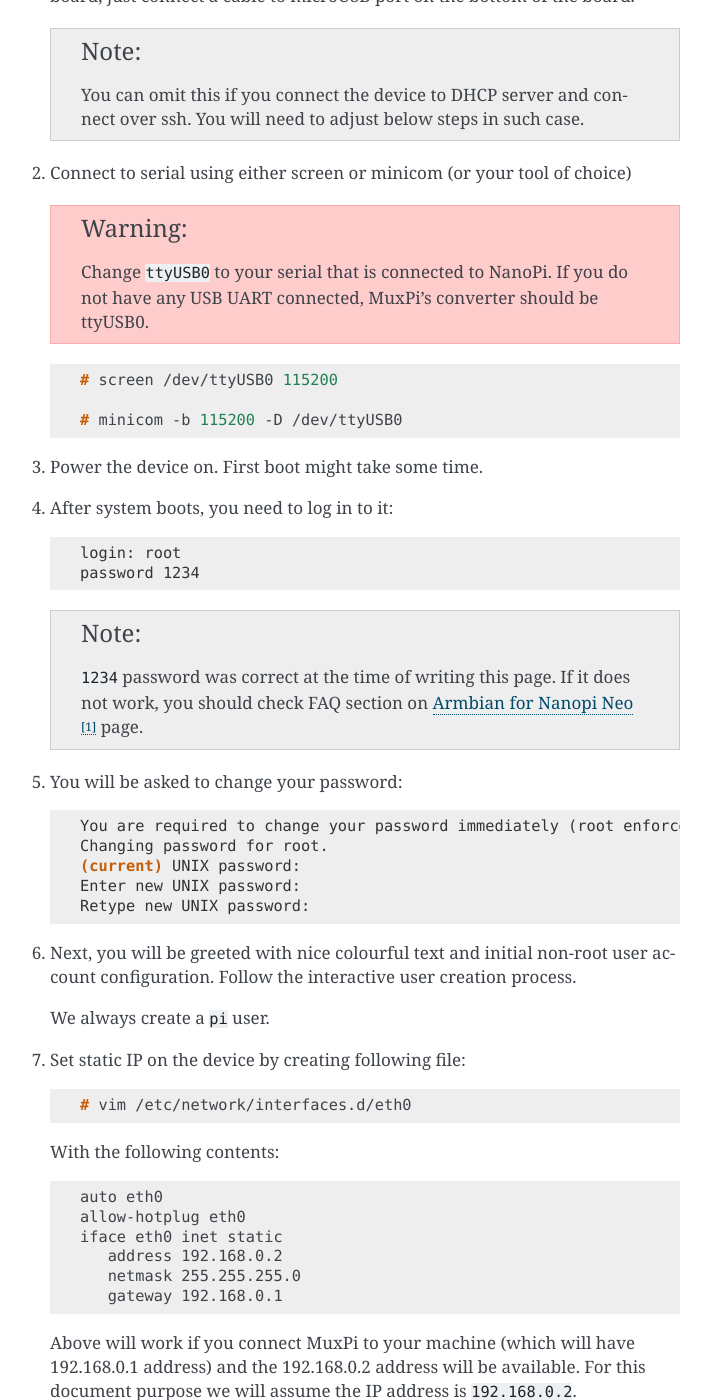
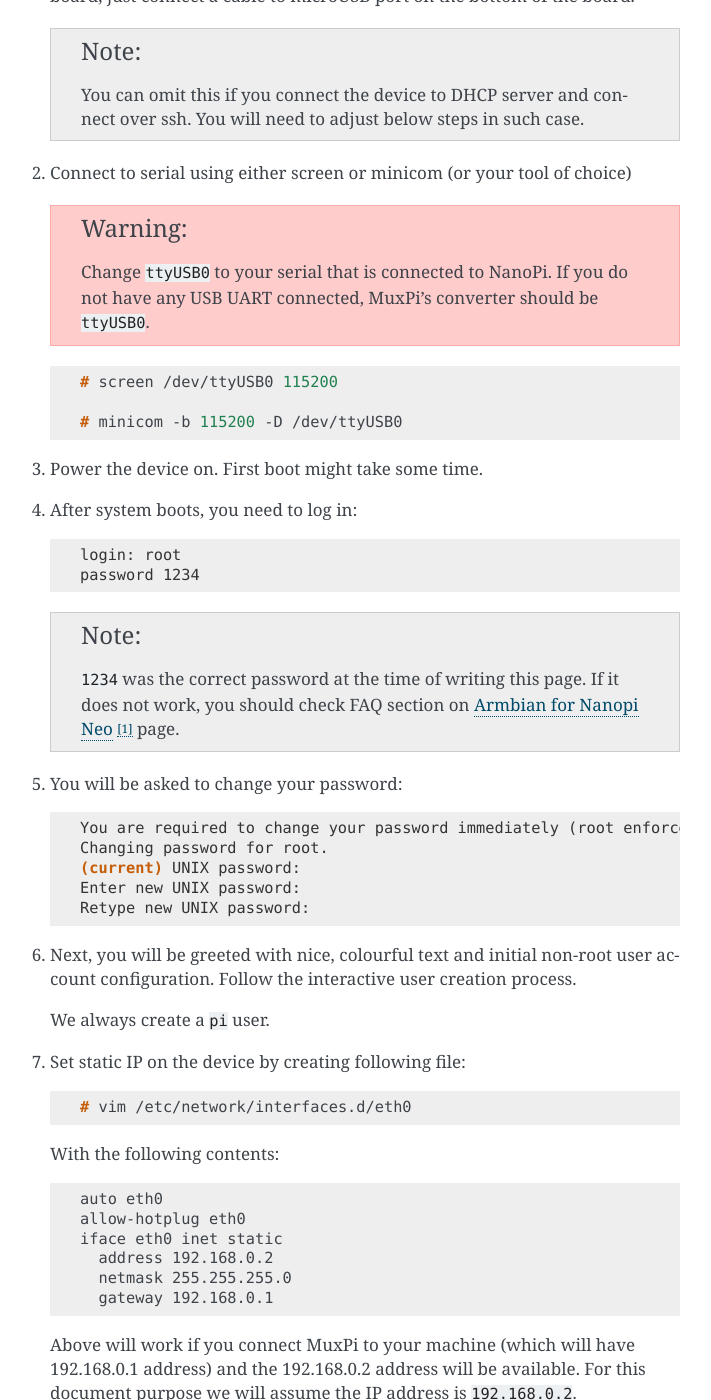
Before and after one commit to SamsungSLAV/muxpi, a Sphinx documentation site: the page built from doc/sphinx/source/armbian.txt, in a window 1280 px wide and 1400 px high, scrolled down 1456 px. Shown: the whole window, without its empty margins (400-1111 px from the left). Built offline with Sphinx 7.4.7, drawn with Linux system fonts in a browser that asks for light colours; some of the changed text lies outside the part shown.

```diff
--- a/doc/sphinx/source/armbian.txt
+++ b/doc/sphinx/source/armbian.txt
@@ -26,10 +26,9 @@ Installation
    .. _`http`: https://dl.armbian.com/nanopineo/Debian_stretch_next.7z
    .. _`torrent`: https://dl.armbian.com/nanopineo/Debian_stretch_next.7z.torrent
 
-#. Go to directory where you placed downloaded file and uncompress it. It will
-   likely be a ``.7z`` file. To extract it we will use `7-Zip`_. You can
-   install it on Debian-based distributions with ``apt-get install
-   p7zip-full``::
+#. Uncompress the downloaded file. It will likely be a ``.7z`` file. To extract
+   it we will use `7-Zip`_. You can install it on Debian-based distributions
+   with ``apt-get `install p7zip-full``::
 
       $ 7z e Debian_*
 
@@ -74,14 +73,17 @@ Configuration
 #. Connect NanoPi's UART0. You can use the UART->USB converter on the MuxPi
    board, just connect a cable to  microUSB port on the bottom of the board.
 
-   .. note::  You can omit this if you connect the device to DHCP server and
+   .. note::
+
+      You can omit this if you connect the device to DHCP server and
       connect over ssh. You will need to adjust below steps in such case.
 
 #. Connect to serial using either screen or minicom (or your tool of choice)
 
-   .. warning:: Change ``ttyUSB0`` to your serial that is connected to NanoPi.
-      If you do not  have any USB UART connected, MuxPi's converter should be
-      ttyUSB0.
+   .. warning::
+
+      Change ``ttyUSB0`` to your serial that is connected to NanoPi.  If you do
+      not  have any USB UART connected, MuxPi's converter should be ``ttyUSB0``.
 
    ::
 
@@ -92,14 +94,14 @@ Configuration
 
 #. Power the device on. First boot might take some time.
 
-#. After system boots, you need to log in to it::
+#. After system boots, you need to log in::
 
       login: root
       password 1234
 
    .. note ::
 
-      ``1234`` password was correct at the time of writing this page. If it
+      ``1234`` was the correct password at the time of writing this page. If it
       does not work, you should check FAQ section on `Armbian for Nanopi Neo`_
       page.
 
@@ -113,8 +115,8 @@ Configuration
       Enter new UNIX password:
       Retype new UNIX password:
 
-#. Next, you will be greeted with nice colourful text and initial non-root user
-   account configuration. Follow the interactive user creation process.
+#. Next, you will be greeted with nice, colourful text and initial non-root
+   user account configuration. Follow the interactive user creation process.
 
    We always create a ``pi`` user.
 
--- a/doc/sphinx/source/dut-setup.txt
+++ b/doc/sphinx/source/dut-setup.txt
@@ -39,8 +39,8 @@ settings should be desired for most situations.
 
    .. note::
 
-       You might need to set up a gateway to have internet access on the MuxPi.
-       For Ubuntu see `this manual`_.
+      You might need to set up a gateway to have internet access on the MuxPi.
+      For Ubuntu see `this manual`_.
 
    .. _`this manual`: https://help.ubuntu.com/community/Internet/ConnectionSharing#Ubuntu_Internet_Gateway_Method_.28iptables.29
 
```
Also changed, not shown: doc/sphinx/source/install-sw.txt (+11 -10 lines), doc/sphinx/source/project-overview.txt (+21 -18 lines). Lines whose indentation alone changed are shown as unchanged.
